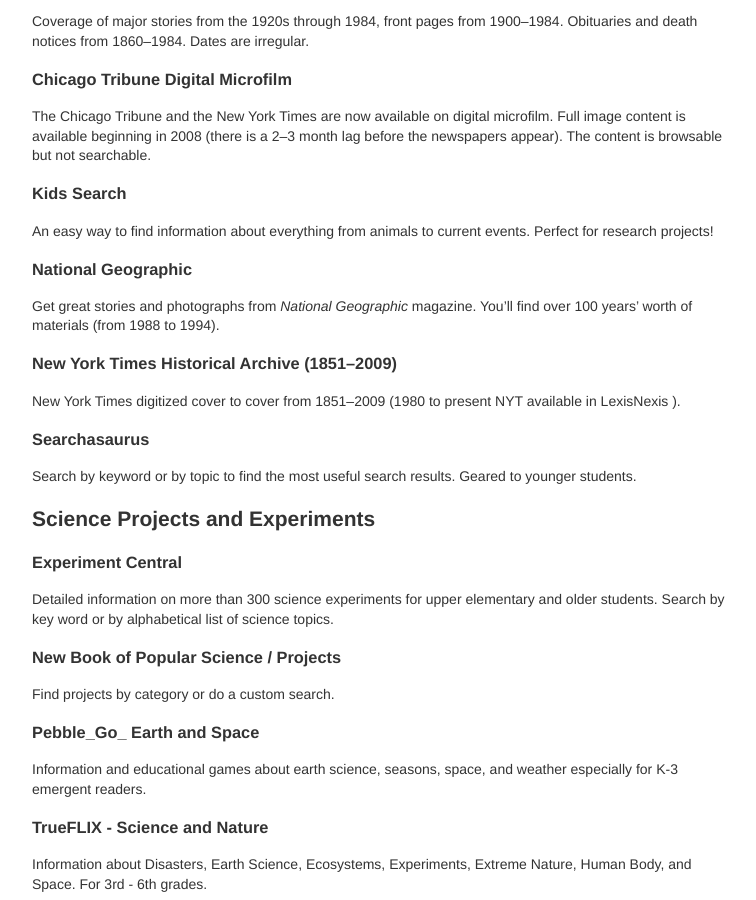
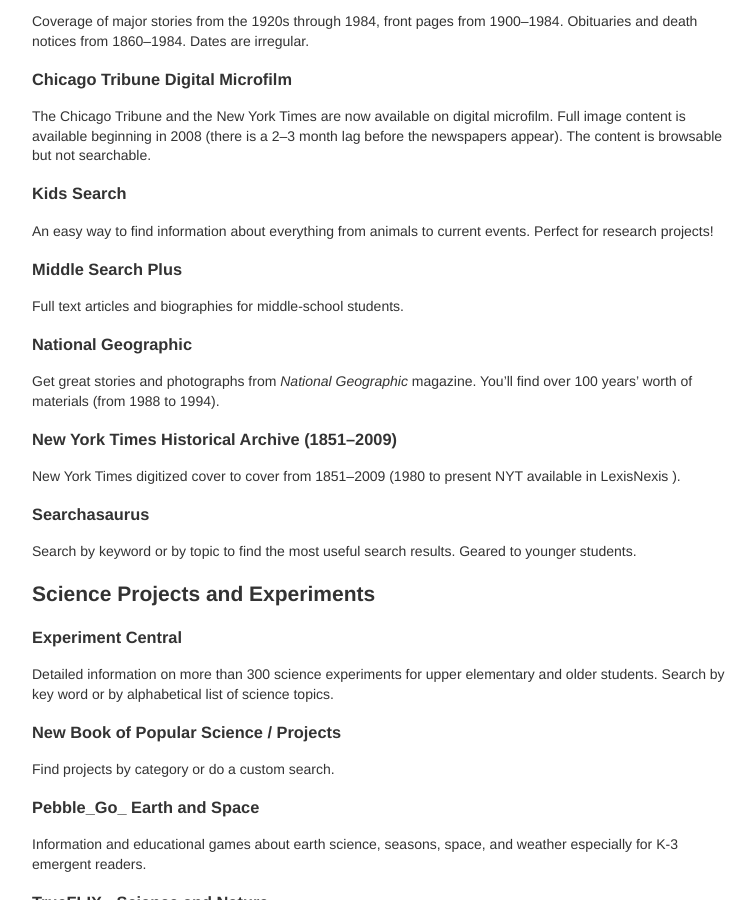
Before and after one commit to dpplweb/dppl-content, a Jekyll site: the page built from _posts/sara/0425-01-01-all-resources.md, in a window 1280 px wide and 900 px high, scrolled down 6108 px. Shown: the whole window, without its empty margins (258-1014 px from the left). Built offline with Jekyll 4.4.1, drawn with Linux system fonts in a browser that asks for light colours; Markdown is read by kramdown in place of the engine named in the settings.

Commit message:
Updated 0425-01-01-all-resources.md

```diff
--- a/_posts/sara/0425-01-01-all-resources.md
+++ b/_posts/sara/0425-01-01-all-resources.md
@@ -233,6 +233,9 @@ The Chicago Tribune and the New York Times are now available on digital microfil
 ###Kids Search
 An easy way to find information about everything from animals to current events. Perfect for research projects!
 
+###Middle Search Plus
+Full text articles and biographies for middle-school students.
+
 ###National Geographic
 Get great stories and photographs from _National Geographic_ magazine. You'll find over 100 years' worth of materials (from 1988 to 1994).
 
```
